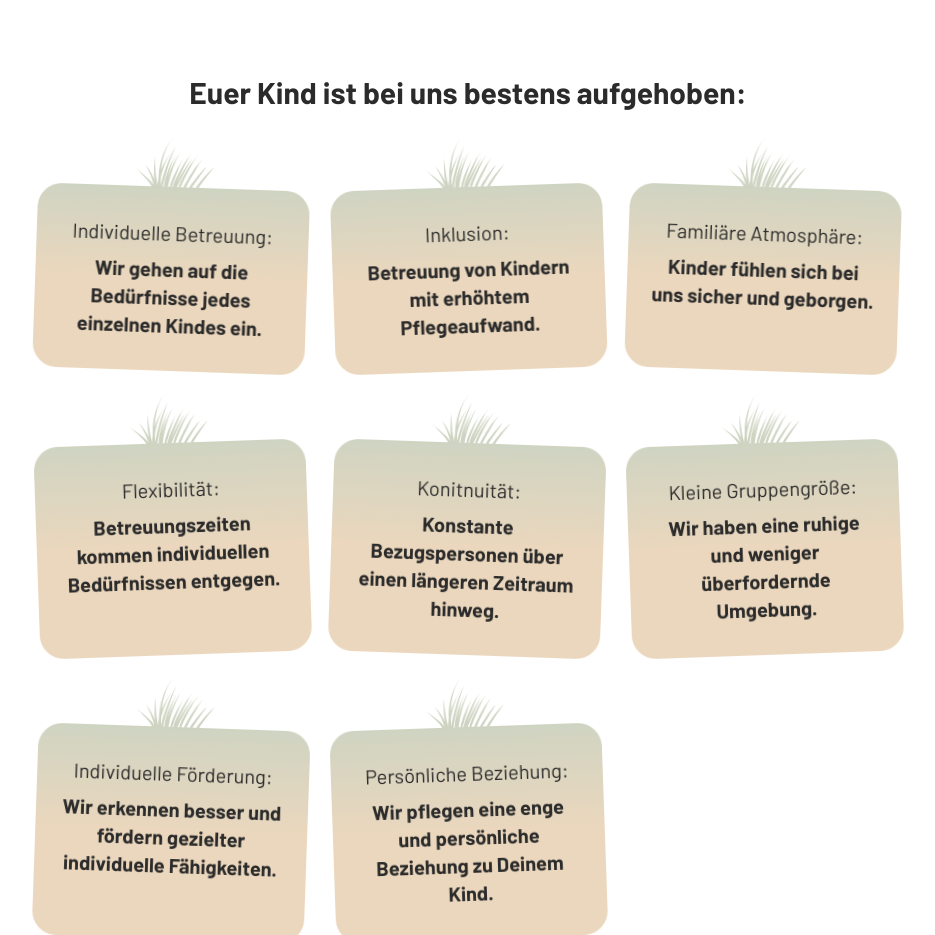
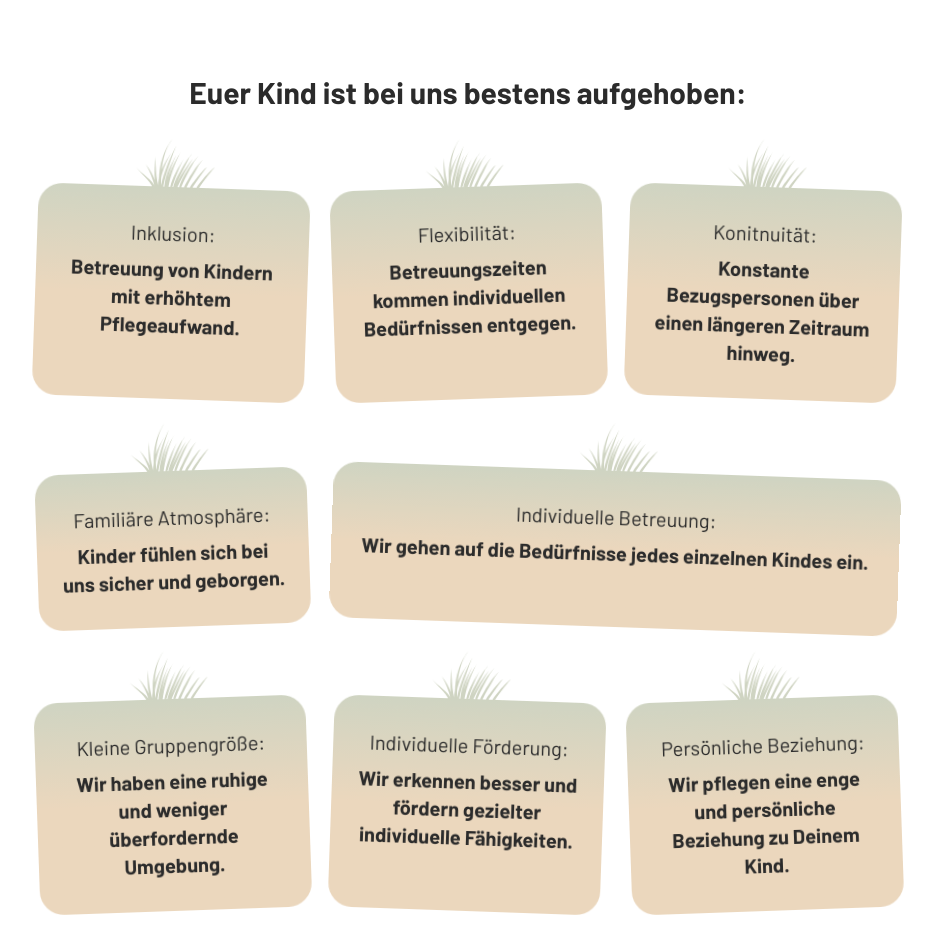
Before and after one commit to sascha-nabrotzky/waldschnecken_2025, a React (Vite) app: page / in a window 1280 px wide. Shown: the part 1460-2395 px from the top of the page, without its empty margins (172-1107 px from the left). Built offline with nearby package versions, Linux system fonts and the light colour scheme.

Commit message:
enlarge span at advantages

```diff
--- a/src/components/Advantages.tsx
+++ b/src/components/Advantages.tsx
@@ -3,16 +3,8 @@ import Grass from "../assets/images/grass.svg?react";
 
 const text = [
     {
-        title: "Individuelle Betreuung:",
-        text: "Wir gehen auf die Bedürfnisse jedes einzelnen Kindes ein.",
-    },
-    {
         title: "Inklusion:",
         text: "Betreuung von Kindern mit erhöhtem Pflegeaufwand.",
-    },
-    {
-        title: "Familiäre Atmosphäre:",
-        text: "Kinder fühlen sich bei uns sicher und geborgen.",
     },
     {
         title: "Flexibilität:",
@@ -21,6 +13,14 @@ const text = [
     {
         title: "Konitnuität:",
         text: "Konstante Bezugspersonen über einen längeren Zeitraum hinweg.",
+    },
+    {
+        title: "Familiäre Atmosphäre:",
+        text: "Kinder fühlen sich bei uns sicher und geborgen.",
+    },
+    {
+        title: "Individuelle Betreuung:",
+        text: "Wir gehen auf die Bedürfnisse jedes einzelnen Kindes ein.",
     },
     {
         title: "Kleine Gruppengröße:",
--- a/src/main.css
+++ b/src/main.css
@@ -171,6 +171,8 @@
         }
         &:nth-of-type(5) {
             rotate: 2deg;
+            grid-column-start: 2;
+            grid-column-end: 4;
         }
         &:nth-of-type(6) {
             rotate: -2deg;
```
